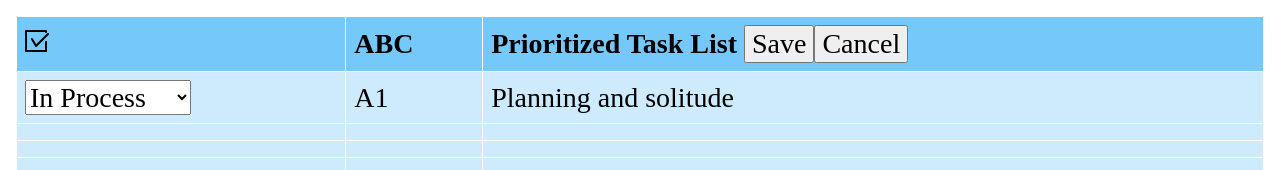
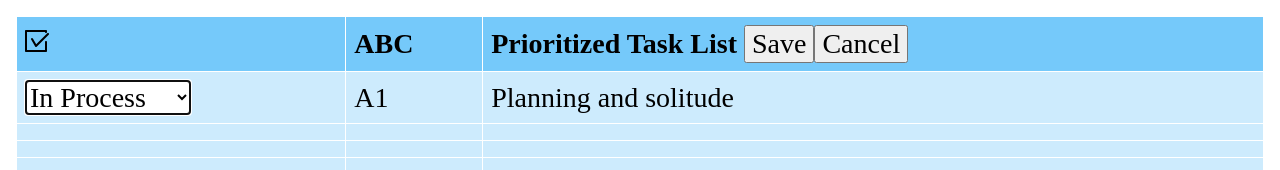
Before and after one commit to NickyJayJay/benny-2.0, a React (Create React App) app: page / in a window 1280 px wide. Both pictures are taken after a click on the element 62 px from the left and 96 px from the top of the page. Shown: the top 170 px of the page. Built offline with nearby package versions, Linux system fonts and the light colour scheme.

Commit message:
Adding focus to each input and select when its respective cell is clicked

```diff
--- a/src/App.js
+++ b/src/App.js
@@ -185,6 +185,7 @@ const App = () => {
 									<EditableStatus
 										editFormData={editFormData}
 										handleSelectChange={handleSelectChange}
+										handleCancelClick={handleCancelClick}
 										task={task}
 									/>
 								) : (
--- a/src/components/Cells/EditableDescription.js
+++ b/src/components/Cells/EditableDescription.js
@@ -1,4 +1,4 @@
-import React from 'react';
+import React, { useEffect, useRef } from 'react';
 
 const EditableDescription = ({
 	editFormData,
@@ -6,6 +6,12 @@ const EditableDescription = ({
 	task,
 	handleEditFormSubmit,
 }) => {
+	const inputRef = useRef(null);
+
+	useEffect(() => {
+		inputRef.current.focus();
+	}, []);
+
 	return (
 		<td id='description'>
 			<input
@@ -15,6 +21,7 @@ const EditableDescription = ({
 				value={editFormData.description}
 				onChange={(event) => handleEditFormChange(event, task.id)}
 				onBlur={handleEditFormSubmit}
+				ref={inputRef}
 			></input>
 		</td>
 	);
--- a/src/components/Cells/EditablePriority.js
+++ b/src/components/Cells/EditablePriority.js
@@ -1,4 +1,4 @@
-import React from 'react';
+import React, { useRef, useEffect } from 'react';
 
 const EditablePriority = ({
 	editFormData,
@@ -6,6 +6,12 @@ const EditablePriority = ({
 	task,
 	handleEditFormSubmit,
 }) => {
+	const inputRef = useRef(null);
+
+	useEffect(() => {
+		inputRef.current.focus();
+	}, []);
+
 	return (
 		<td id='priority'>
 			<input
@@ -15,6 +21,7 @@ const EditablePriority = ({
 				value={editFormData.priority}
 				onChange={(event) => handleEditFormChange(event, task.id)}
 				onBlur={handleEditFormSubmit}
+				ref={inputRef}
 			></input>
 		</td>
 	);
--- a/src/components/Cells/EditableStatus.js
+++ b/src/components/Cells/EditableStatus.js
@@ -1,4 +1,4 @@
-import React from 'react';
+import React, { useRef, useEffect } from 'react';
 
 const EditableStatus = ({
 	editFormData,
@@ -6,11 +6,18 @@ const EditableStatus = ({
 	task,
 	handleCancelClick,
 }) => {
+	const inputRef = useRef(null);
+
+	useEffect(() => {
+		inputRef.current.focus();
+	}, []);
+
 	return (
 		<td id='status'>
 			<select
 				value={editFormData.status}
 				onChange={(event) => handleSelectChange(event, task.id)}
+				ref={inputRef}
 				onBlur={handleCancelClick}
 			>
 				<option hidden>Select Status</option>
```
